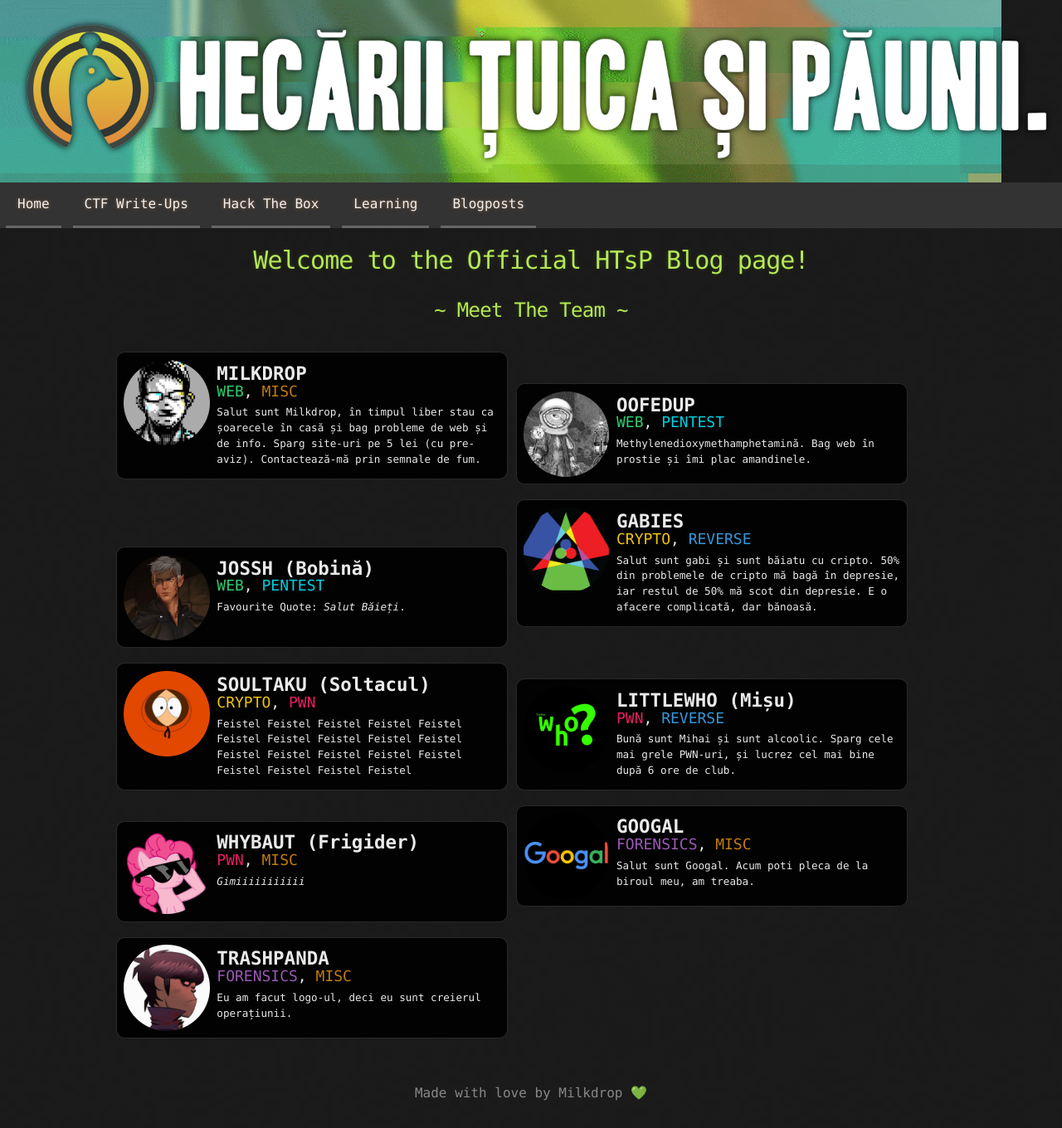
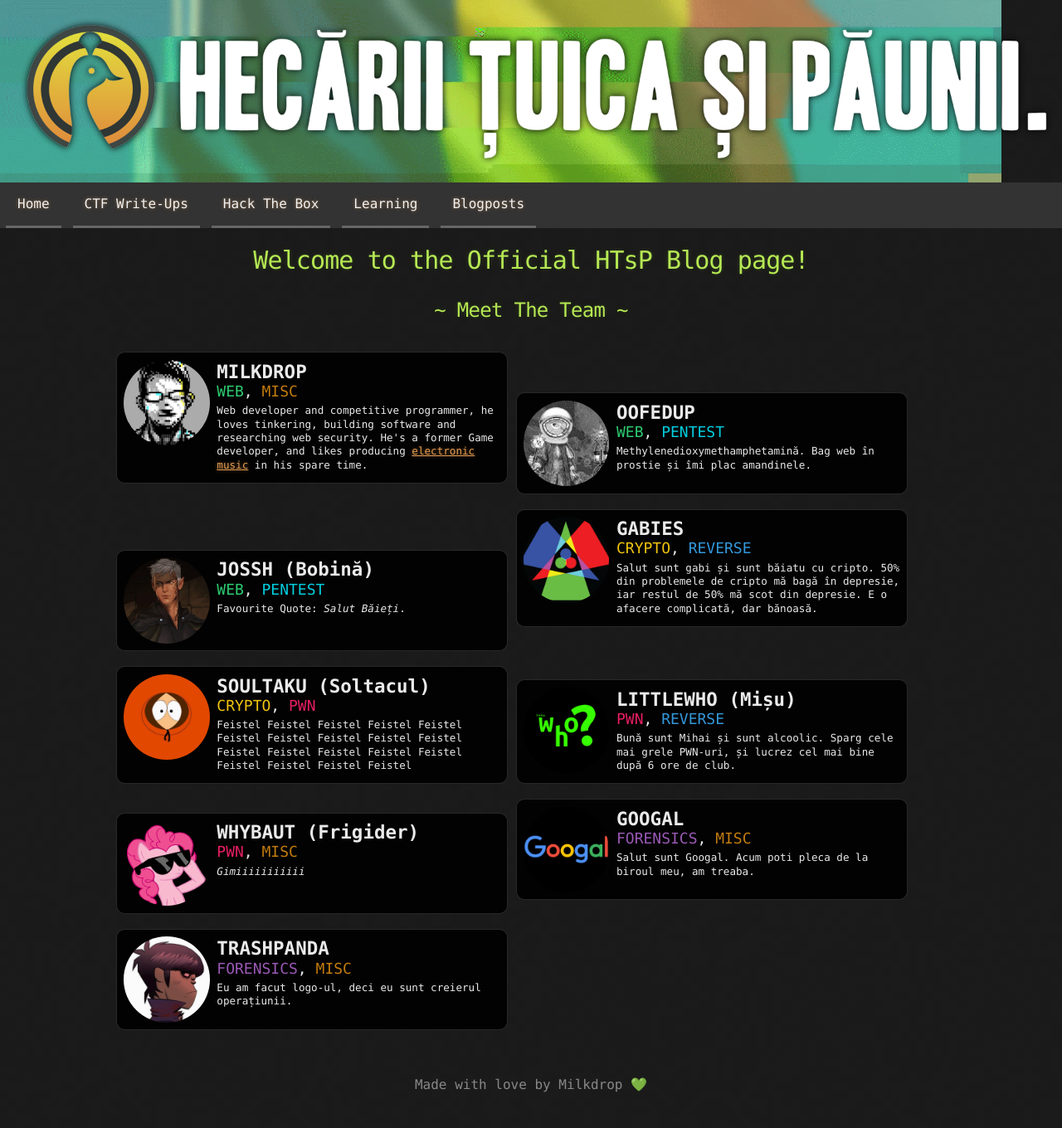
Before and after one commit to HecariiTuicaSiPaunii/Blog, a Jekyll site: the page built from index.html, in a window 1280 px wide. Shown: the whole page at 83% size. Built offline with Jekyll 4.4.1, drawn with Linux system fonts in a browser that asks for light colours.

Commit message:
Update index.html

```diff
--- a/index.html
+++ b/index.html
@@ -5,26 +5,26 @@ layout: default
 <h1 style="text-align:center">Welcome to the Official HTsP Blog page!</h1>
 <h2 style="text-align:center">~ Meet The Team ~</h2>
 
-<div style="margin-top:32px;display:lnline-block;">
+<div style="margin-top:32px;display:lnline-block;line-height:1.3">
 	<div class="card">
 		<img class="large-avatar" src="/assets/images/profiles/milkdrop.png">
 		<div style="margin-top:1.8%; margin-left:25.6%">
 			<b style="font-size:2.5vmin; margin-top:1%">MILKDROP</b>
-			<div style="display:flex; font-size:2vmin; margin-top:-8%">
+			<div style="display:flex; font-size:2vmin; margin-top:-6%">
 				<p class="web">WEB</p>
 				<p style="white-space: pre">, </p>
 				<p class="misc">MISC</p>
 			</div>
 		</div>
 		<p style="margin-left: 25.6%; margin-right: 1.8%; margin-top:-3%; font-size:1.4vmin">
-			Salut sunt Milkdrop, în timpul liber stau ca șoarecele în casă și bag probleme de web și de info. Sparg site-uri pe 5 lei (cu pre-aviz). Contactează-mă prin semnale de fum.
+			Web developer and competitive programmer, he loves tinkering, building software and researching web security. He's a former Game developer, and likes producing <a href="https://soundcloud.com/junkwubofficial">electronic music</a> in his spare time.
 		</p>
 	</div>
 	<div class="card">
 		<img class="large-avatar" src="/assets/images/profiles/oofedup.png">
 		<div style="margin-top:1.8%; margin-left:25.6%">
 			<b style="font-size:2.5vmin; margin-top:1%">OOFEDUP</b>
-			<div style="display:flex; font-size:2vmin; margin-top:-8%">
+			<div style="display:flex; font-size:2vmin; margin-top:-6%">
 				<p class="web">WEB</p>
 				<p style="white-space: pre">, </p>
 				<p class="pentest">PENTEST</p>
@@ -38,7 +38,7 @@ layout: default
 		<img class="large-avatar" src="/assets/images/profiles/jossh.png">
 		<div style="margin-top:1.8%; margin-left:25.6%">
 			<b style="font-size:2.5vmin; margin-top:1%">JOSSH (Bobină)</b>
-			<div style="display:flex; font-size:2vmin; margin-top:-8%">
+			<div style="display:flex; font-size:2vmin; margin-top:-6%">
 				<p class="web">WEB</p>
 				<p style="white-space: pre">, </p>
 				<p class="pentest">PENTEST</p>
@@ -52,7 +52,7 @@ layout: default
 		<img class="large-avatar" src="/assets/images/profiles/gabies.png">
 		<div style="margin-top:1.8%; margin-left:25.6%">
 			<b style="font-size:2.5vmin; margin-top:1%">GABIES</b>
-			<div style="display:flex; font-size:2vmin; margin-top:-8%">
+			<div style="display:flex; font-size:2vmin; margin-top:-6%">
 				<p class="crypto">CRYPTO</p>
 				<p style="white-space: pre">, </p>
 				<p class="rev">REVERSE</p>
@@ -66,7 +66,7 @@ layout: default
 		<img class="large-avatar" src="/assets/images/profiles/soultaku.png">
 		<div style="margin-top:1.8%; margin-left:25.6%">
 			<b style="font-size:2.5vmin; margin-top:1%">SOULTAKU (Soltacul)</b>
-			<div style="display:flex; font-size:2vmin; margin-top:-8%">
+			<div style="display:flex; font-size:2vmin; margin-top:-6%">
 				<p class="crypto">CRYPTO</p>
 				<p style="white-space: pre">, </p>
 				<p class="pwn">PWN</p>
@@ -80,7 +80,7 @@ layout: default
 		<img class="large-avatar" src="/assets/images/profiles/littlewho.png">
 		<div style="margin-top:1.8%; margin-left:25.6%">
 			<b style="font-size:2.5vmin; margin-top:1%">LITTLEWHO (Mișu)</b>
-			<div style="display:flex; font-size:2vmin; margin-top:-8%">
+			<div style="display:flex; font-size:2vmin; margin-top:-6%">
 				<p class="pwn">PWN</p>
 				<p style="white-space: pre">, </p>
 				<p class="rev">REVERSE</p>
@@ -94,7 +94,7 @@ layout: default
 		<img class="large-avatar" src="/assets/images/profiles/whybaut.png">
 		<div style="margin-top:1.8%; margin-left:25.6%">
 			<b style="font-size:2.5vmin; margin-top:1%">WHYBAUT (Frigider)</b>
-			<div style="display:flex; font-size:2vmin; margin-top:-8%">
+			<div style="display:flex; font-size:2vmin; margin-top:-6%">
 				<p class="pwn">PWN</p>
 				<p style="white-space: pre">, </p>
 				<p class="misc">MISC</p>
@@ -108,7 +108,7 @@ layout: default
 		<img class="large-avatar" src="/assets/images/profiles/googal.png">
 		<div style="margin-top:1.8%; margin-left:25.6%">
 			<b style="font-size:2.5vmin; margin-top:1%">GOOGAL</b>
-			<div style="display:flex; font-size:2vmin; margin-top:-8%">
+			<div style="display:flex; font-size:2vmin; margin-top:-6%">
 				<p class="foren">FORENSICS</p>
 				<p style="white-space: pre">, </p>
 				<p class="misc">MISC</p>
@@ -122,7 +122,7 @@ layout: default
 		<img class="large-avatar" src="/assets/images/profiles/trashpanda.png">
 		<div style="margin-top:1.8%; margin-left:25.6%">
 			<b style="font-size:2.5vmin; margin-top:1%">TRASHPANDA</b>
-			<div style="display:flex; font-size:2vmin; margin-top:-8%">
+			<div style="display:flex; font-size:2vmin; margin-top:-6%">
 				<p class="foren">FORENSICS</p>
 				<p style="white-space: pre">, </p>
 				<p class="misc">MISC</p>
```
